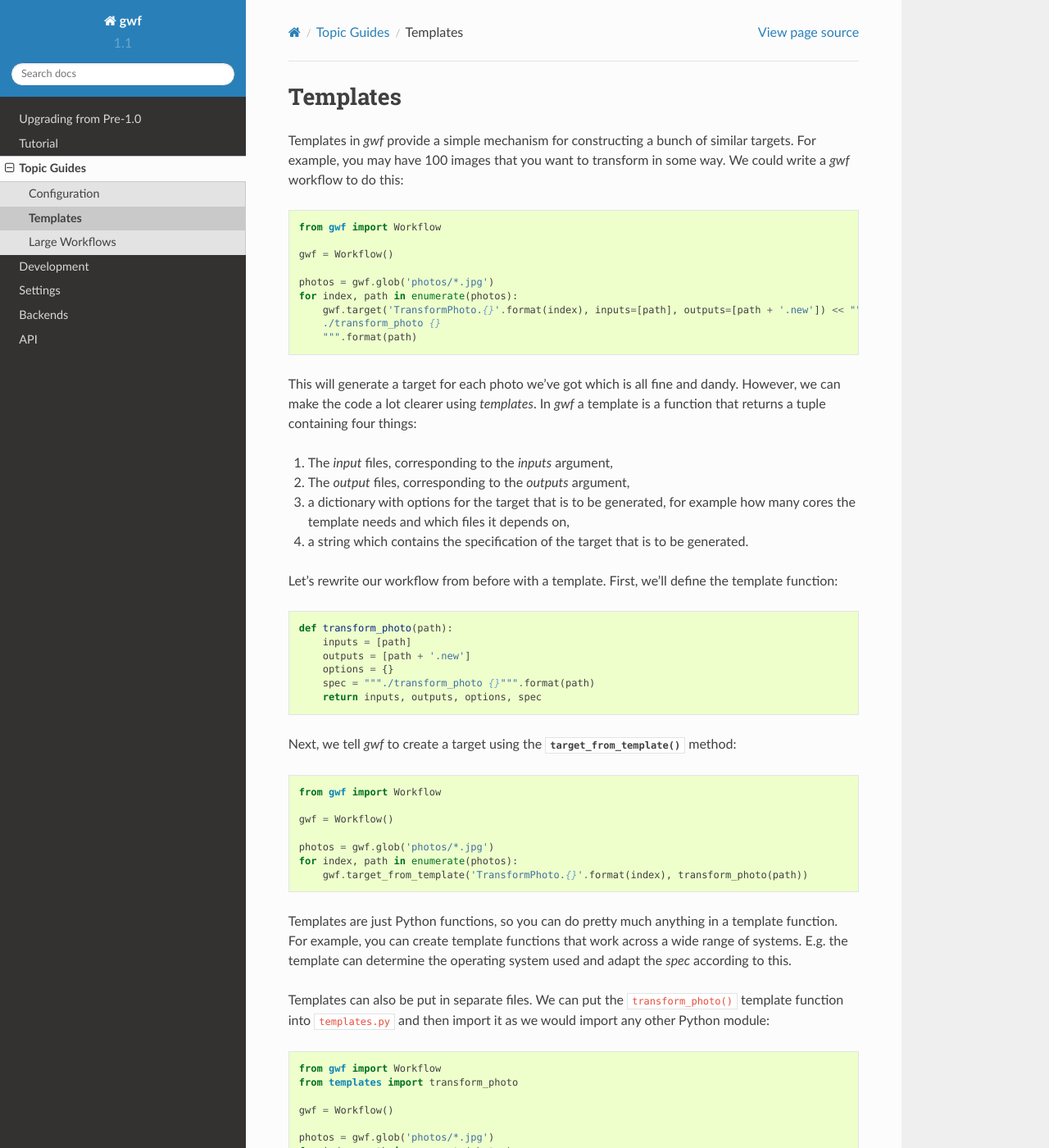
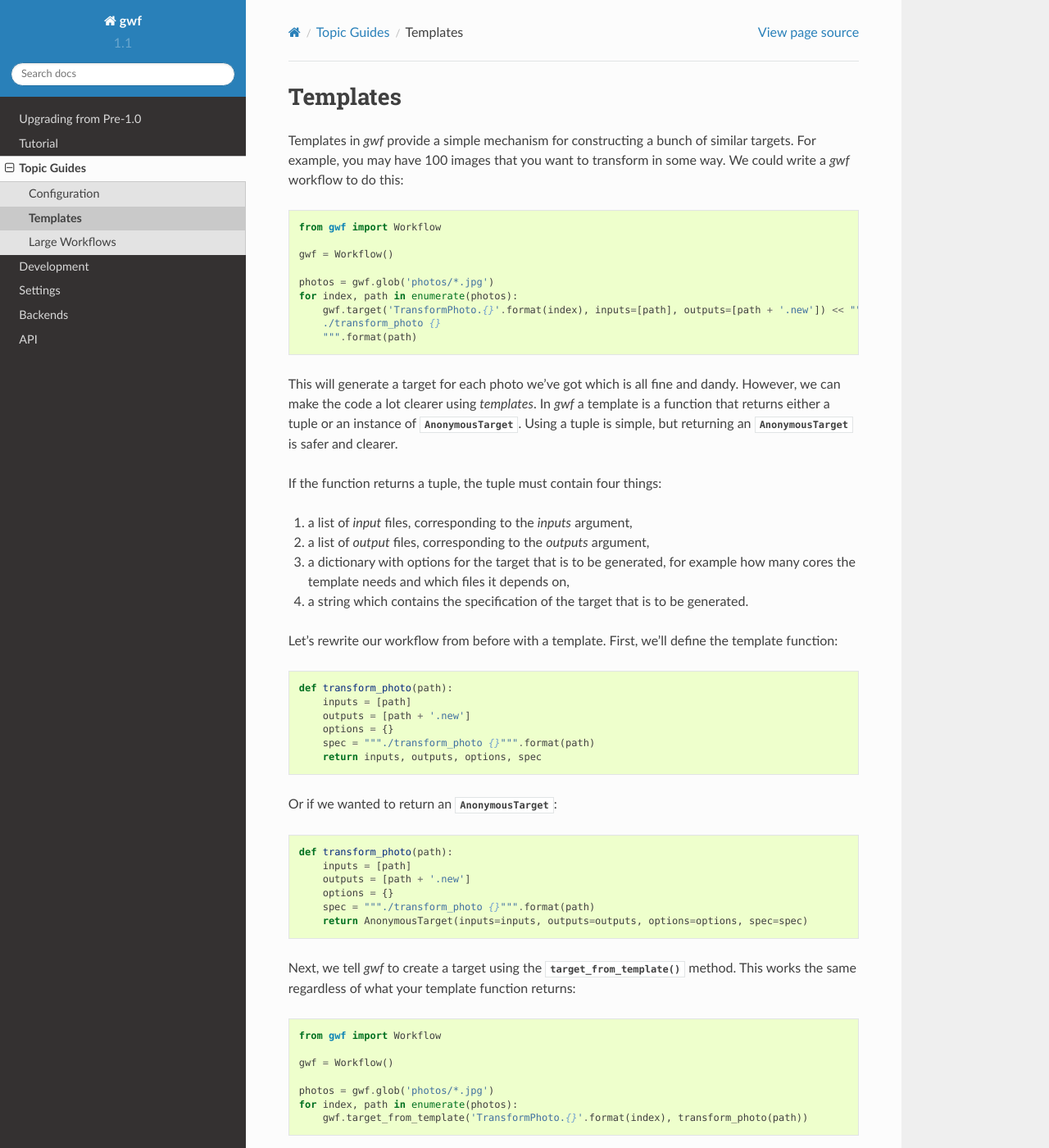
Before and after one commit to gwforg/gwf, a Sphinx documentation site: the page built from docs/topic-guides/templates.rst, in a window 1280 px wide and 1400 px high. Shown: the whole window at 82% size. Built offline with Sphinx 7.4.7 and the Read the Docs theme 2.0.0, drawn with Linux system fonts in a browser that asks for light colours.

Commit message:
Add AnonymousTarget.
Fixes #198.

```diff
--- a/docs/topic-guides/templates.rst
+++ b/docs/topic-guides/templates.rst
@@ -18,10 +18,13 @@ Templates in *gwf* provide a simple mechanism for constructing a bunch of simila
         """.format(path)
 
 This will generate a target for each photo we've got which is all fine and dandy. However, we can make the code a lot
-clearer using *templates*. In *gwf* a template is a function that returns a tuple containing four things:
+clearer using *templates*. In *gwf* a template is a function that returns either a tuple or an instance of
+:class:`AnonymousTarget`. Using a tuple is simple, but returning an :class:`AnonymousTarget` is safer and clearer.
 
-1. The *input* files, corresponding to the *inputs* argument,
-2. The *output* files, corresponding to the *outputs* argument,
+If the function returns a tuple, the tuple must contain four things:
+
+1. a list of *input* files, corresponding to the *inputs* argument,
+2. a list of  *output* files, corresponding to the *outputs* argument,
 3. a dictionary with options for the target that is to be generated, for example how many
    cores the template needs and which files it depends on,
 4. a string which contains the specification of the target that is to be generated.
@@ -35,7 +38,17 @@ Let's rewrite our workflow from before with a template. First, we'll define the
         spec = """./transform_photo {}""".format(path)
         return inputs, outputs, options, spec
 
-Next, we tell *gwf* to create a target using the :func:`~gwf.Workflow.target_from_template` method::
+Or if we wanted to return an :class:`AnonymousTarget`::
+
+    def transform_photo(path):
+        inputs = [path]
+        outputs = [path + '.new']
+        options = {}
+        spec = """./transform_photo {}""".format(path)
+        return AnonymousTarget(inputs=inputs, outputs=outputs, options=options, spec=spec)
+
+Next, we tell *gwf* to create a target using the :func:`~gwf.Workflow.target_from_template` method. This works the same
+regardless of what your template function returns::
 
     from gwf import Workflow
 
--- a/src/gwf/__init__.py
+++ b/src/gwf/__init__.py
@@ -1,5 +1,5 @@
-from .core import Graph, Target, Workflow, Scheduler
+from .core import Graph, Target, AnonymousTarget, Workflow, Scheduler
 
 __version__ = '1.1'
 
-__all__ = ('Target', 'Workflow', 'Graph', 'Scheduler',)
+__all__ = ('Graph', 'Target', 'AnonymousTarget', 'Workflow', 'Scheduler',)
```
Also changed, not shown: 2 other files.
